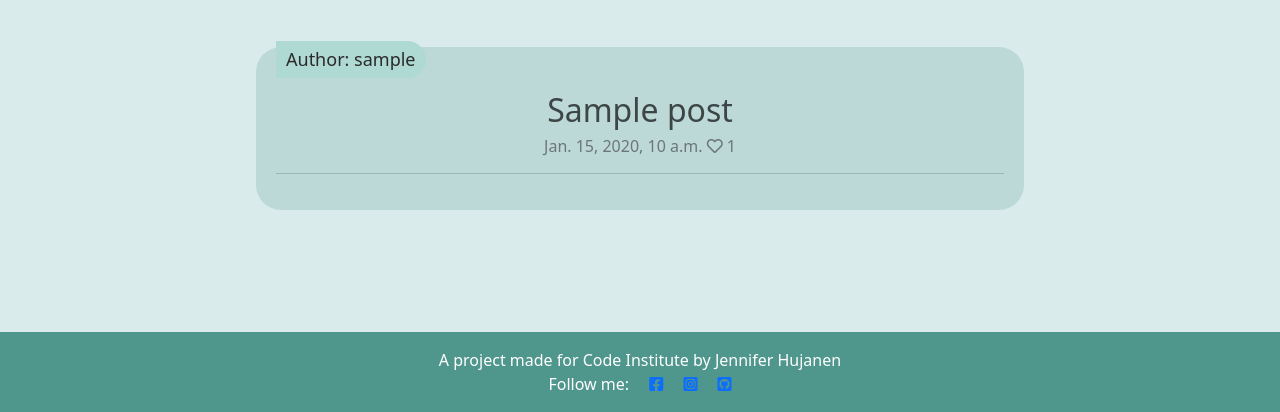
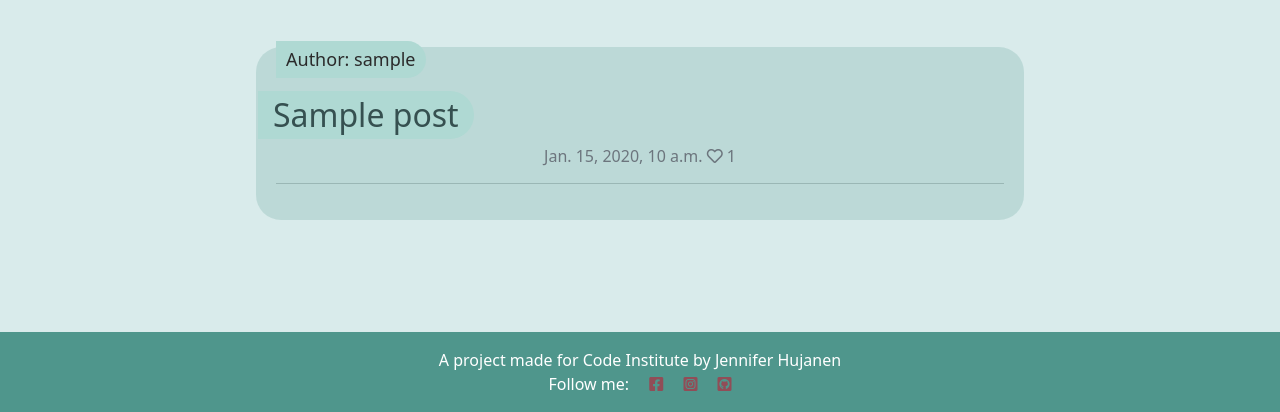
Before and after one commit to Hujanen91/The-Longdog-Hunt-PP4, a Django app: page /liked-posts/ in a window 1280 px wide. Shown: the part 388-800 px from the top of the page. Run offline with Django 4.2, Linux system fonts and the light colour scheme; a user stored in the database is signed in; tables that the repository leaves empty hold one stand-in row (values such as "Sample post").

Commit message:
Try some styling on liked posts page

```diff
--- a/blog/templates/blog/index.html
+++ b/blog/templates/blog/index.html
@@ -11,7 +11,7 @@
         <div class="col-12 mt-3 left">
             <div class="row justify-content-center">
                 {% for post in post_list %}
-                <div class="col-md-7 col-sm-9">
+                <div class="col-md-6 m-1 col-sm-9">
                     <div class="card mb-4">
                         <div class="card-body index-post-card">
                             <a href="{% url 'post_detail' post.slug %}" class="post-link">
--- a/static/css/style.css
+++ b/static/css/style.css
@@ -41,6 +41,7 @@ hr {
 
 a {
     text-decoration: none;
+    color: #914D57;
 }
 
 .index-post-card {
@@ -58,9 +59,26 @@ a {
     background-color: #d9ebeb;
     border: none;
 }
+/* .main-liked-posts {
+    background-color: #4f968c;
+    border-radius: 25px;
+    padding: 10px;
+    display: grid;
+} */
 
 .card-title {
-    color: #000000ad;
+    color: #365050;
+    background-color: #afd9d3;
+    width: fit-content;
+    padding: 5px 15px;
+    border-radius: 0px 25px 25px 0px;
+    margin-left: -18px;
+}
+
+.card-title-liked-posts {
+    color: #000000;
+    background-color: #afd9d3;
+    width: fit-content;
 }
 
 .card-img-top {
@@ -264,11 +282,13 @@ img.col-1 {
         width: 90%;
     }
     .sign-in-container,
-    .sign-out-container,
     .sign-up-container,
     .about-container,
     .contact-container {
         width: 100%;
+    }
+    .sign-out-container {
+        width: 80%;
     }
 }
 
```
